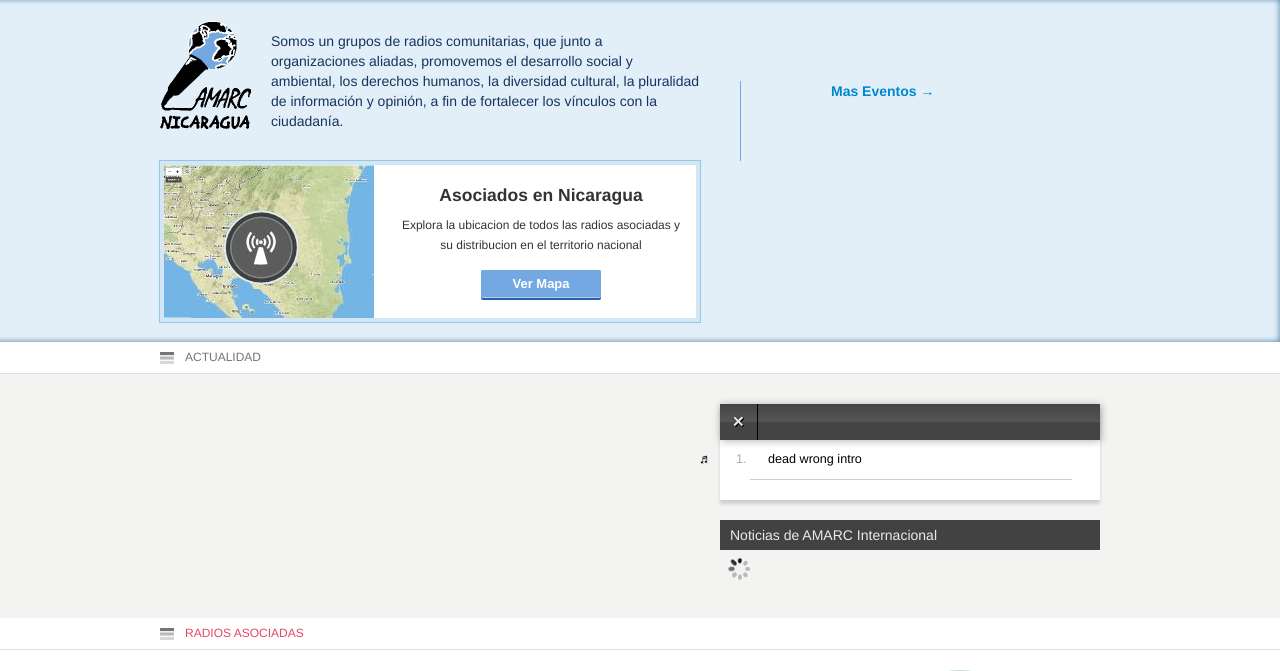
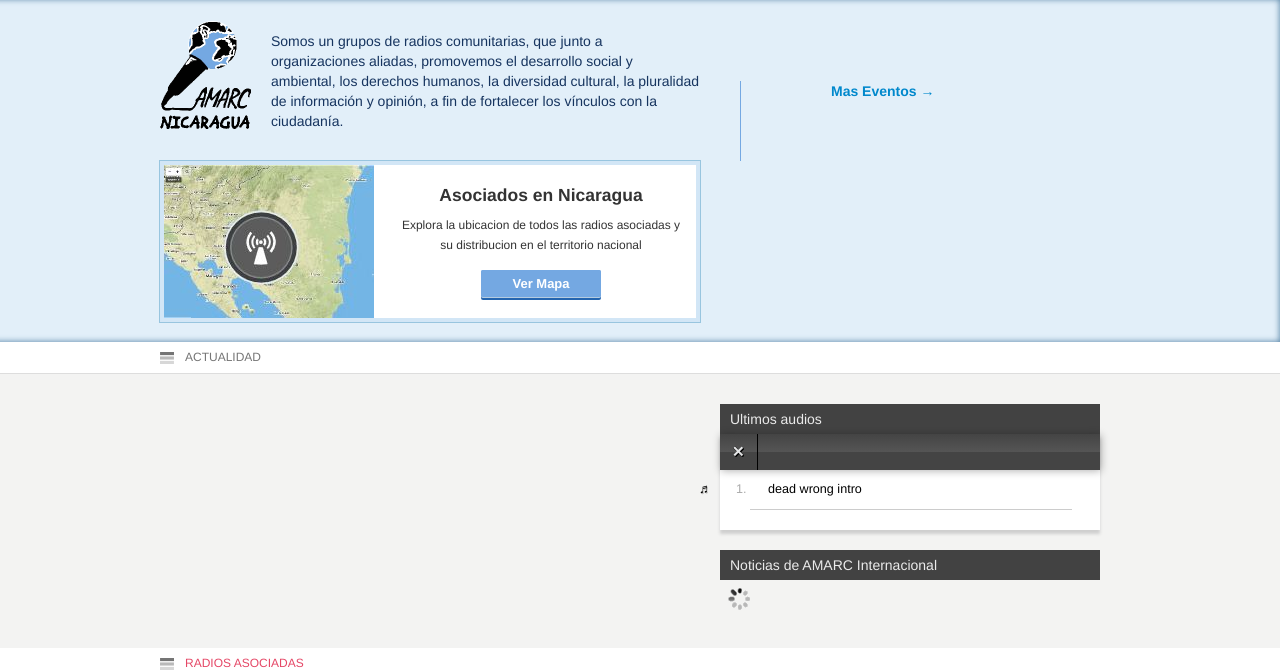
Before and after one commit to CARocha/amarc, a Django app: page / in a window 1280 px wide. Shown: the part 41-712 px from the top of the page. Run offline with Django 3.2, Linux system fonts and the light colour scheme; data that the repository does not hold is empty; parts of the project's set-up code (start-up, migrations or seed data) failed here and were passed over; some libraries are stand-ins or nearby versions.

Commit message:
arreglado algunas cosas

```diff
--- a/notas/views.py
+++ b/notas/views.py
@@ -86,7 +86,7 @@ def index(request):
     evento = Agendas.objects.filter(publico=True).order_by('-inicio')[:3]
     paises = Pais.objects.all()
     contrapartes = Contraparte.objects.filter(tipo=1)
-    audio = Audios.objects.all()[:7]
+    audio = Audios.objects.all()[:4]
 
     return render_to_response('index.html', locals(),
                               context_instance=RequestContext(request))
@@ -194,7 +194,7 @@ def notify_all_notas(notas):
                                  'url': '%s/notas/%s' % (site, notas.id),
                                  #'url_aporte': '%s/foros/ver/%s/#aporte' % (site, foros.id),
                                  })
-    send_mail('Nueva Nota en CAFOD', contenido, 'cafod@cafodca.org', [user.email for user in users if user.email])
+    send_mail('Nueva Nota en AMARC', contenido, 'amarc@amarcnicaragua.org', [user.email for user in users if user.email])
 
 @login_required
 def comentar_nota(request, id):
--- a/templates/index.html
+++ b/templates/index.html
@@ -113,6 +113,7 @@
           </div>
 
           <div class="span5">
+            <div class="titlerss">Ultimos audios</div>
               <div class="widget-audio">
                 <audio preload></audio>
                   <ol>
```
